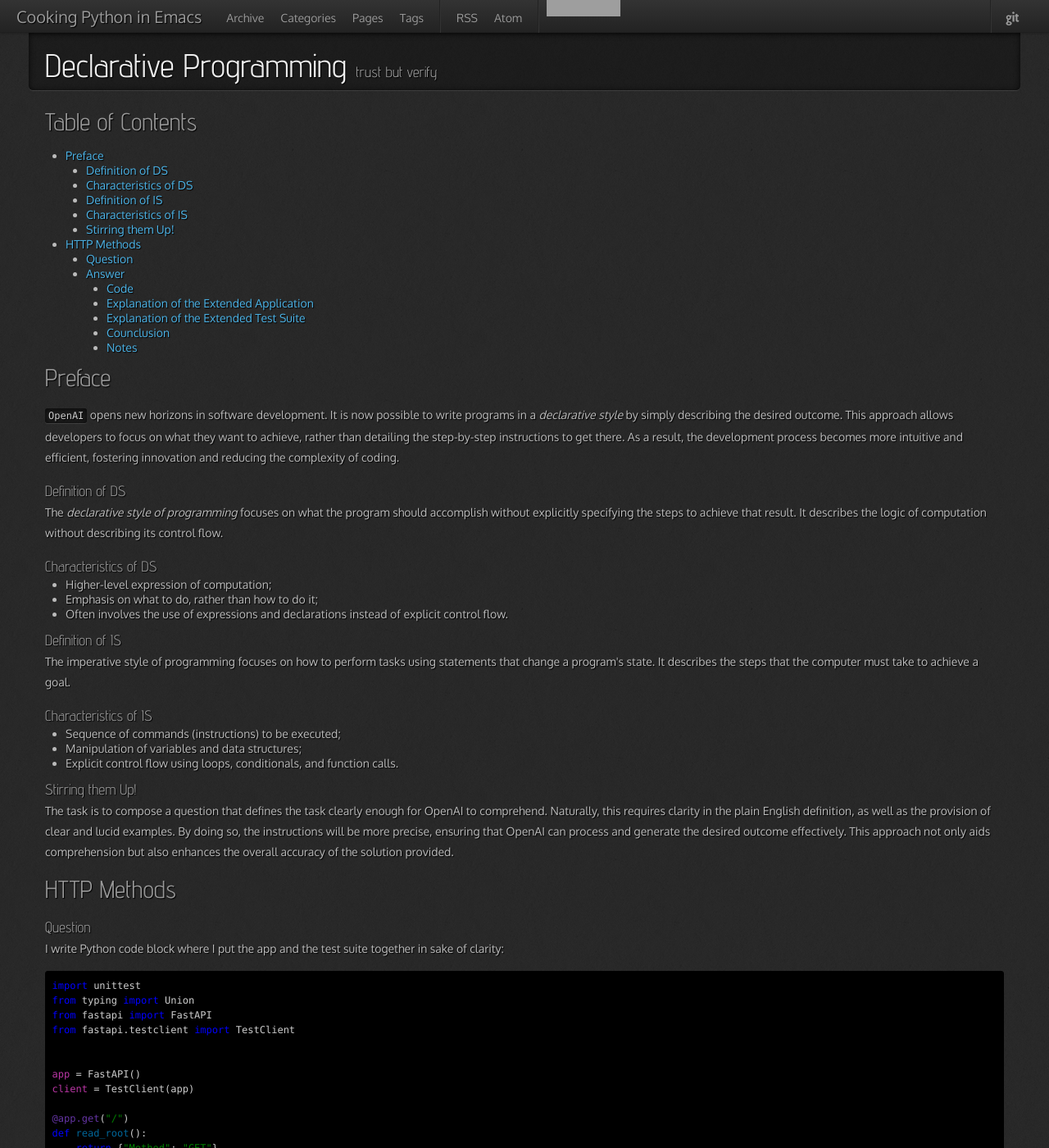
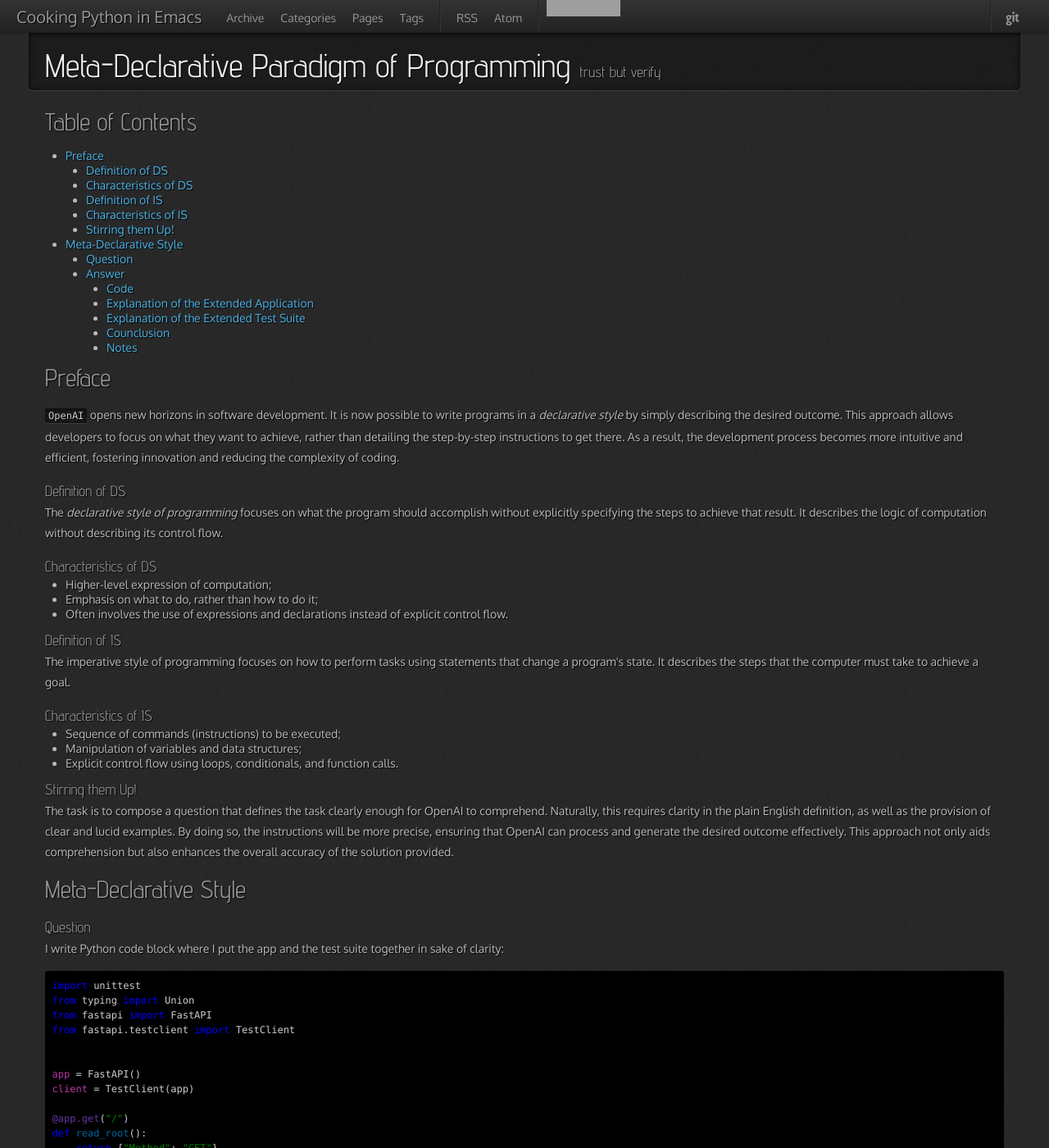
Before and after one commit to 0--key/0--key.github.io, a Jekyll site: the page built from _posts/2024-07-25-declarative-programming.html, in a window 1280 px wide and 1400 px high. Shown: the whole window at 82% size. Built offline with Jekyll 4.4.1, drawn with Linux system fonts in a browser that asks for light colours; nearby versions of some CDN libraries; grey boxes are pictures that could not be loaded.

Commit message:
Minor corrections

```diff
--- a/_posts/2024-07-25-declarative-programming.html
+++ b/_posts/2024-07-25-declarative-programming.html
@@ -1,9 +1,9 @@
 ---
 layout: page
-title: Declarative Programming
+title: Meta-Declarative Paradigm of Programming
 tagline: " trust but verify"
-permalink: /python/declarative-programming.html
-categories: [FastAPI, Python, Declarative Programming, OpenAI]
+permalink: /python/meta-declarative-programming.html
+categories: [FastAPI, Python, Meta-Declarative Programming, OpenAI]
 tags: [intro]
 ---
 <div id="table-of-contents" role="doc-toc">
@@ -19,7 +19,7 @@ tags: [intro]
 <li><a href="#org8e949ff">Stirring them Up!</a></li>
 </ul>
 </li>
-<li><a href="#org4888c35">HTTP Methods</a>
+<li><a href="#org7716818">Meta-Declarative Style</a>
 <ul>
 <li><a href="#orgf7b493d">Question</a></li>
 <li><a href="#orge2457b4">Answer</a>
@@ -36,6 +36,7 @@ tags: [intro]
 </ul>
 </div>
 </div>
+
 <div id="outline-container-org309141b" class="outline-2">
 <h2 id="org309141b">Preface</h2>
 <div class="outline-text-2" id="text-org309141b">
@@ -117,9 +118,9 @@ enhances the overall accuracy of the solution provided.
 
 
 
-<div id="outline-container-org4888c35" class="outline-2">
-<h2 id="org4888c35">HTTP Methods</h2>
-<div class="outline-text-2" id="text-org4888c35">
+<div id="outline-container-org7716818" class="outline-2">
+<h2 id="org7716818">Meta-Declarative Style</h2>
+<div class="outline-text-2" id="text-org7716818">
 </div>
 <div id="outline-container-orgf7b493d" class="outline-3">
 <h3 id="orgf7b493d">Question</h3>
```
